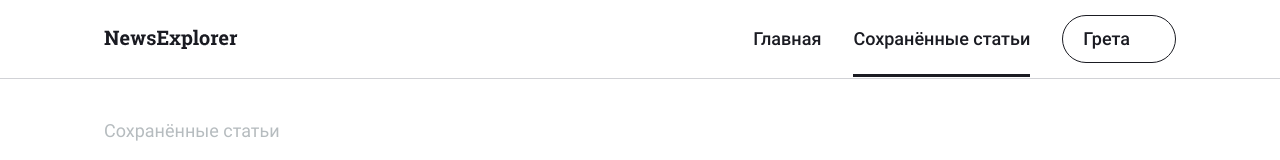
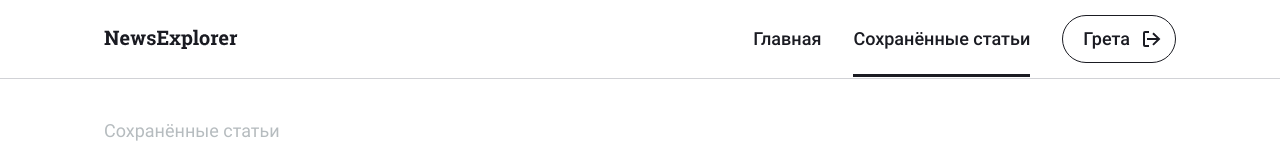
Before and after one commit to Vooooodoo/news-explorer-frontend, a React (Create React App) app: page /saved-news in a window 1280 px wide. Shown: the top 160 px of the page. Built offline with nearby package versions, Linux system fonts and the light colour scheme.

Commit message:
feat: реализовать секцию SavedNewsHeader

```diff
--- a/src/components/Navigation/Navigation.css
+++ b/src/components/Navigation/Navigation.css
@@ -60,7 +60,6 @@
 }
 
 .navigation__desktop-button {
-  position: relative;
   background-color: transparent;
   border-radius: 100px;
   height: 48px;
@@ -76,22 +75,26 @@
   border: 1px solid #1A1B22;
 }
 
-.navigation__desktop-button_signin {
+.navigation__desktop-button_type_signin {
   padding: 0;
   width: 176px;
 }
 
-.navigation__desktop-button_signout {
+.navigation__desktop-button_type_signout {
   text-align: left;
   padding: 0 45px 0 20px;
   min-width: 112px;
+  background-image: url(../../images/navigation__desktop-button_white-signout.svg);
+  background-repeat: no-repeat;
+  background-position: 80px;
 }
 
-.navigation__desktop-button_signout::after {
-  content: url(../../images/navigation__desktop-button_white-signout.svg);
-  position: absolute;
-  top: 13px;
-  right: 15px;
+.navigation__desktop-button_type_white-signout {
+  background-image: url(../../images/navigation__desktop-button_white-signout.svg);
+}
+
+.navigation__desktop-button_type_black-signout {
+  background-image: url(../../images/navigation__desktop-button_black-signout.svg);
 }
 
 .navigation__mobile-button {
--- a/src/components/Navigation/Navigation.js
+++ b/src/components/Navigation/Navigation.js
@@ -43,6 +43,12 @@ function Navigation(props) {
       : 'navigation__text_color_white navigation__desktop-button_color_white'
   }`;
 
+  const signoutBtnClass = `${
+    pathname === '/saved-news'
+      ? 'navigation__desktop-button_type_black-signout'
+      : 'navigation__desktop-button_type_white-signout'
+  }`;
+
   const mobileBtnClass = `${
     pathname === '/saved-news'
       ? 'navigation__mobile-button_color_black'
@@ -60,11 +66,11 @@ function Navigation(props) {
         {props.loggedIn
           ? (<>
               <Link to="/saved-news" className={`navigation__link navigation__text opacity tap-highlight ${linkClass} ${activeBlackLinkClass}`}>Сохранённые статьи</Link>
-              <button className={`navigation__desktop-button navigation__desktop-button_signout navigation__text opacity tab tap-highlight ${desktopBtnClass}`} type="button" onClick={props.onSignOut}>Грета</button>
+              <button className={`navigation__desktop-button navigation__desktop-button_type_signout navigation__text opacity tab tap-highlight ${desktopBtnClass} ${signoutBtnClass}`} type="button" onClick={props.onSignOut}>Грета</button>
             </>)
 
           : (<>
-              <button className={`navigation__desktop-button navigation__desktop-button_signin navigation__text opacity tab tap-highlight ${desktopBtnClass}`} type="button">Авторизоваться</button>
+              <button className={`navigation__desktop-button navigation__desktop-button_type_signin navigation__text opacity tab tap-highlight ${desktopBtnClass}`} type="button">Авторизоваться</button>
             </>)
         }
       </nav>
```
